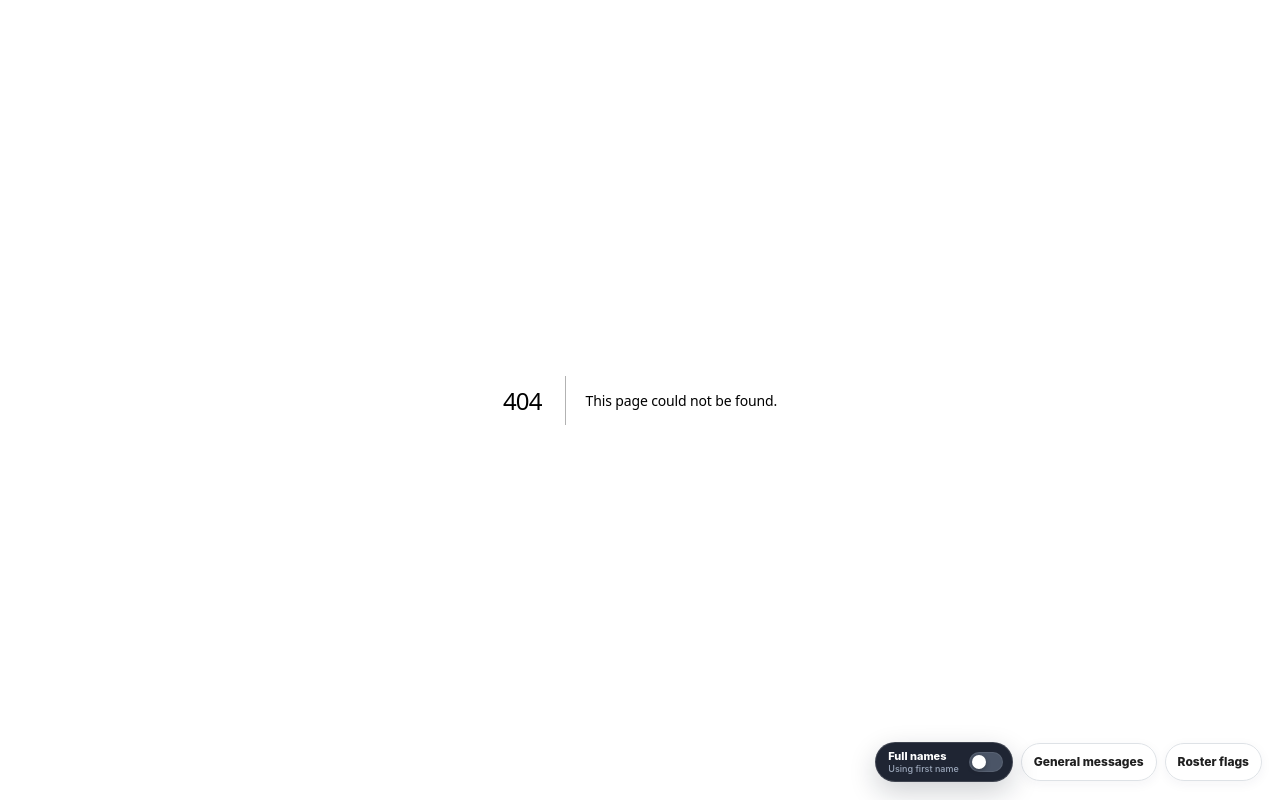
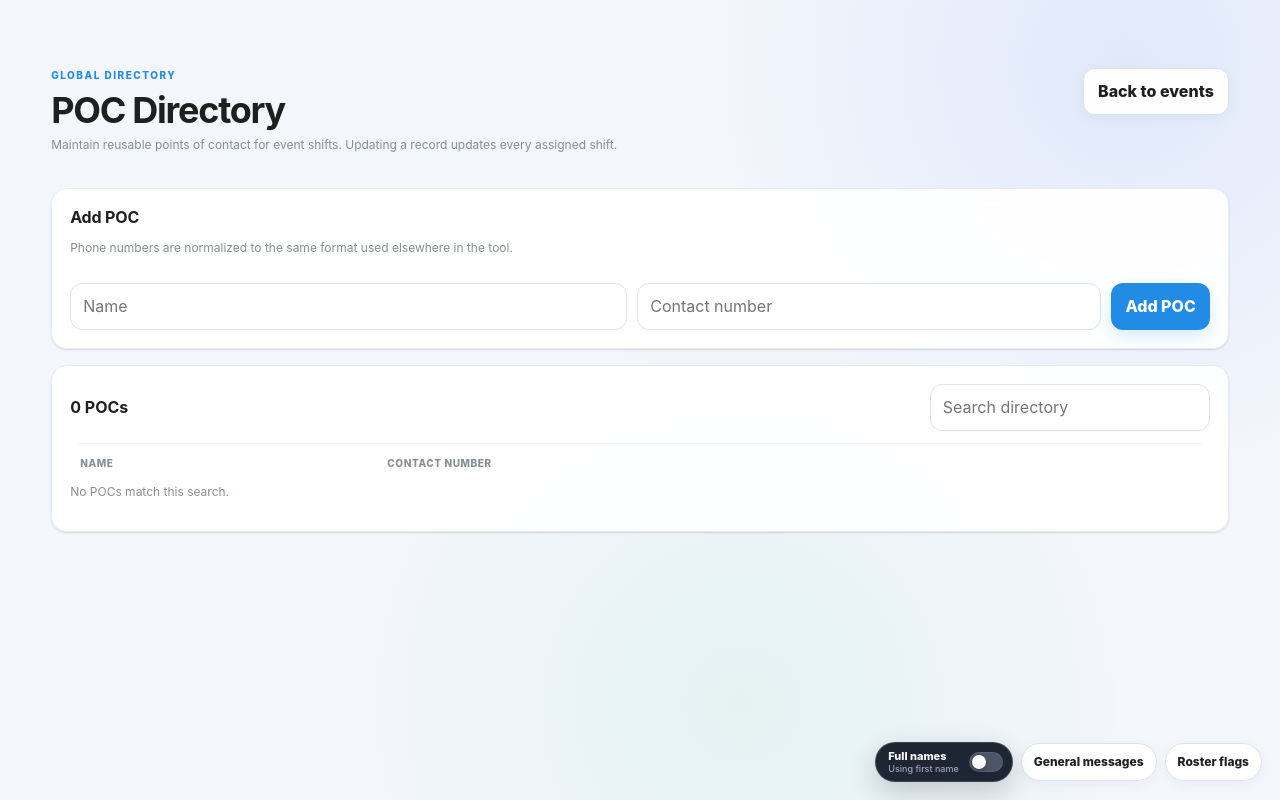
Before and after one commit to aqideh/volmessagetool, a Next.js app: page /pocs in a window 1280 px wide. Before the commit this address had no page. Built offline with nearby package versions, Linux system fonts and the light colour scheme.

Commit message:
feat: add global POC directory page

```diff
--- /dev/null
+++ b/app/pocs/page.tsx
@@ -0,0 +1,138 @@
+"use client";
+
+import { useEffect, useMemo, useState, type FormEvent } from "react";
+import { db } from "@/lib/db";
+import { titleCaseName } from "@/lib/name";
+import { normalizePhone } from "@/lib/phone";
+import type { PocRecord } from "@/lib/types";
+
+const now = () => new Date().toISOString();
+const id = () => crypto.randomUUID();
+
+export default function PocDirectoryPage() {
+  const [pocs, setPocs] = useState<PocRecord[]>([]);
+  const [form, setForm] = useState({ name: "", phone: "" });
+  const [editingId, setEditingId] = useState("");
+  const [editForm, setEditForm] = useState({ name: "", phone: "" });
+  const [query, setQuery] = useState("");
+  const [notice, setNotice] = useState("");
+
+  async function refresh() {
+    setPocs(await db.pocs.orderBy("name").toArray());
+  }
+
+  useEffect(() => {
+    void refresh();
+  }, []);
+
+  const filtered = useMemo(() => {
+    const q = query.trim().toLocaleLowerCase("en-SG");
+    if (!q) return pocs;
+    return pocs.filter((poc) => `${poc.name} ${poc.phone}`.toLocaleLowerCase("en-SG").includes(q));
+  }, [pocs, query]);
+
+  async function addPoc(event: FormEvent) {
+    event.preventDefault();
+    const name = titleCaseName(form.name);
+    const phone = normalizePhone(form.phone);
+    if (!name || !phone) return setNotice("Enter a POC name and valid phone number.");
+    if (pocs.some((poc) => poc.phone === phone)) return setNotice("That phone number already exists in the POC directory.");
+    const timestamp = now();
+    await db.pocs.add({ id: id(), name, phone, createdAt: timestamp, updatedAt: timestamp });
+    setForm({ name: "", phone: "" });
+    setNotice("POC added.");
+    await refresh();
+  }
+
+  function beginEdit(poc: PocRecord) {
+    setEditingId(poc.id);
+    setEditForm({ name: poc.name, phone: poc.phone });
+    setNotice("");
+  }
+
+  async function saveEdit(poc: PocRecord) {
+    const name = titleCaseName(editForm.name);
+    const phone = normalizePhone(editForm.phone);
+    if (!name || !phone) return setNotice("Enter a POC name and valid phone number.");
+    if (pocs.some((item) => item.id !== poc.id && item.phone === phone)) return setNotice("That phone number already exists in the POC directory.");
+    await db.pocs.update(poc.id, { name, phone, updatedAt: now() });
+    setEditingId("");
+    setNotice("POC updated. Assigned shifts will show the updated details automatically.");
+    await refresh();
+  }
+
+  async function deletePoc(poc: PocRecord) {
+    const assignedCount = await db.shifts.where("pocId").equals(poc.id).count();
+    if (assignedCount > 0) {
+      return setNotice(`${poc.name} is assigned to ${assignedCount} shift${assignedCount === 1 ? "" : "s"}. Reassign those shifts before deleting this POC.`);
+    }
+    if (!window.confirm(`Delete ${poc.name} from the POC directory?`)) return;
+    await db.pocs.delete(poc.id);
+    setNotice("POC deleted.");
+    await refresh();
+  }
+
+  return (
+    <main className="general-page">
+      <header className="general-header">
+        <div>
+          <p className="eyebrow">Global directory</p>
+          <h1>POC Directory</h1>
+          <p className="muted">Maintain reusable points of contact for event shifts. Updating a record updates every assigned shift.</p>
+        </div>
+        <a className="secondary general-back" href="/">Back to events</a>
+      </header>
+
+      {notice && <div className="notice" role="status">{notice}<button onClick={() => setNotice("")}>x</button></div>}
+
+      <div className="stack">
+        <section className="panel">
+          <div className="split">
+            <div><h2>Add POC</h2><p className="muted">Phone numbers are normalized to the same format used elsewhere in the tool.</p></div>
+          </div>
+          <form className="general-recipient-form" onSubmit={addPoc}>
+            <input placeholder="Name" value={form.name} onChange={(event) => setForm({ ...form, name: event.target.value })} />
+            <input placeholder="Contact number" value={form.phone} onChange={(event) => setForm({ ...form, phone: event.target.value })} />
+            <button className="primary" type="submit">Add POC</button>
+          </form>
+        </section>
+
+        <section className="panel">
+          <div className="table-toolbar">
+            <strong>{pocs.length} POC{pocs.length === 1 ? "" : "s"}</strong>
+            <input className="search" placeholder="Search directory" value={query} onChange={(event) => setQuery(event.target.value)} />
+          </div>
+
+          <div className="table-wrap">
+            <table>
+              <thead><tr><th>Name</th><th>Contact number</th><th></th></tr></thead>
+              <tbody>
+                {filtered.map((poc) => {
+                  const editing = editingId === poc.id;
+                  return (
+                    <tr key={poc.id}>
+                      <td>{editing ? <input value={editForm.name} onChange={(event) => setEditForm({ ...editForm, name: event.target.value })} /> : poc.name}</td>
+                      <td>{editing ? <input value={editForm.phone} onChange={(event) => setEditForm({ ...editForm, phone: event.target.value })} /> : poc.phone}</td>
+                      <td>
+                        <div className="row-actions">
+                          {editing ? <>
+                            <button className="primary compact" type="button" onClick={() => void saveEdit(poc)}>Save</button>
+                            <button className="secondary compact" type="button" onClick={() => setEditingId("")}>Cancel</button>
+                          </> : <>
+                            <button className="secondary compact" type="button" onClick={() => beginEdit(poc)}>Edit</button>
+                            <button className="text-button danger" type="button" onClick={() => void deletePoc(poc)}>Delete</button>
+                          </>}
+                        </div>
+                      </td>
+                    </tr>
+                  );
+                })}
+              </tbody>
+            </table>
+          </div>
+          {filtered.length === 0 && <p className="muted">No POCs match this search.</p>}
+        </section>
+      </div>
+    </main>
+  );
+}
```
